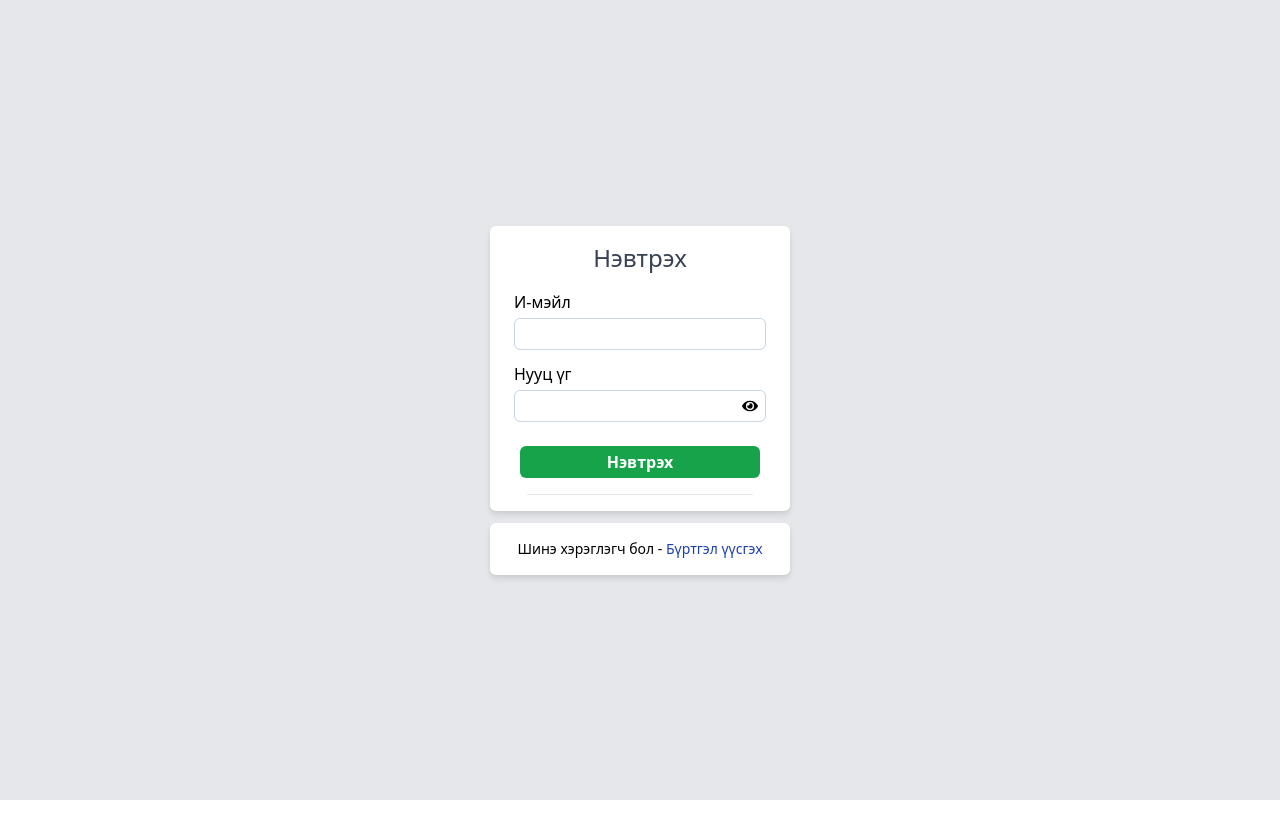
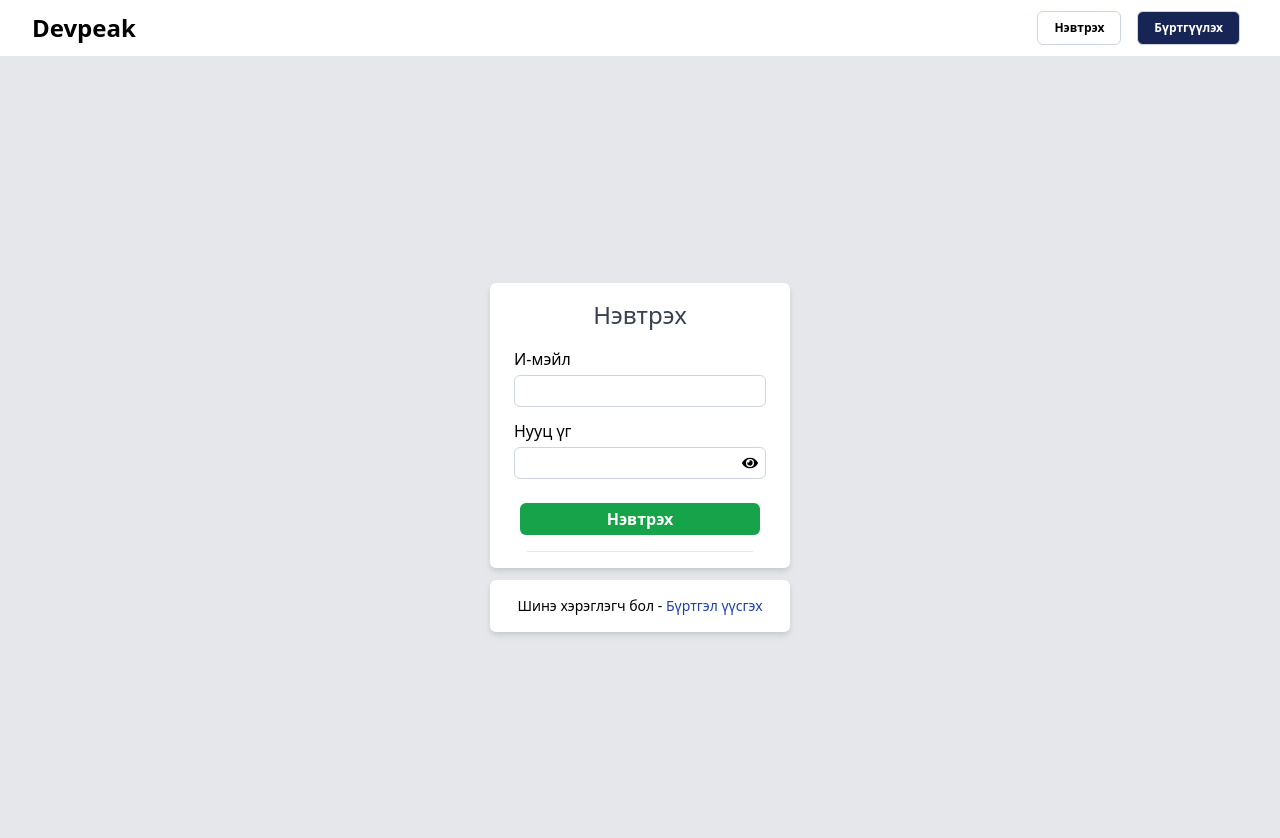
Before and after one commit to Eruka14/Devpeak, a React (Vite) app in the folder client/: page /login in a window 1280 px wide. Shown: the top 838 px of the page. Before the commit the page ends 800 px from the top, so only its background shows below. Built offline with nearby package versions, Linux system fonts and the light colour scheme.

Commit message:
register latest change
pop up hiihees omnoh commit

```diff
--- /dev/null
+++ b/client/src/components/Mybutton.jsx
@@ -0,0 +1,13 @@
+import React from "react";
+
+const Mybutton = (props) => {
+  return (
+    <button
+      className={`border-[1px] border-slate-300 rounded-md py-2 px-4 m-2 text-sm font-semibold ${props.style} text-xs`}
+    >
+      {props.children}
+    </button>
+  );
+};
+
+export default Mybutton;
--- /dev/null
+++ b/client/src/components/Navbar.jsx
@@ -0,0 +1,32 @@
+import React from "react";
+import { Link } from "react-router-dom";
+import Mybutton from "./Mybutton";
+
+const Navbar = () => {
+  return (
+    <div className="border-b-[1px] border-slate-200 w-full">
+      <div className="max-w-[1280px] mx-auto px-4 sm:px-6 lg:px-8 flex items-center h-14 justify-between">
+        <Link to="/">
+          <h1 className="text-lg font-bold sm:text-2xl px-2 sm:px-0 cursor-pointer">
+            Devpeak
+          </h1>
+        </Link>
+        <div className="flex justify-end w-full sm:w-auto">
+          <Link to="/login">
+            {" "}
+            <Mybutton style="hover:bg-slate-800 hover:text-white ease-in-out duration-300">
+              Нэвтрэх
+            </Mybutton>
+          </Link>
+          <Link to="/register">
+            <Mybutton style="bg-blue-950 text-white hover:bg-blue-800 hover:text-white ease-in-out duration-300">
+              Бүртгүүлэх
+            </Mybutton>
+          </Link>
+        </div>
+      </div>
+    </div>
+  );
+};
+
+export default Navbar;
--- a/client/src/pages/IndexPage.jsx
+++ b/client/src/pages/IndexPage.jsx
@@ -1,7 +1,12 @@
 import React from "react";
+import Navbar from "../components/Navbar";
 
 const indexPage = () => {
-  return <div>indexPage</div>;
+  return (
+    <div>
+      <Navbar />
+    </div>
+  );
 };
 
 export default indexPage;
--- a/client/src/pages/loginPage.jsx
+++ b/client/src/pages/loginPage.jsx
@@ -1,6 +1,7 @@
 import React, { useState } from "react";
 import { Link } from "react-router-dom";
 import usePasswordToggle from "../hooks/usePasswordToggle";
+import Navbar from "../components/Navbar";
 
 const LoginPage = () => {
   const [PasswordInputType, ToggleIcon] = usePasswordToggle();
@@ -16,6 +17,8 @@ const LoginPage = () => {
     setInputs((prev) => ({ ...prev, [e.target.name]: e.target.value }));
   };
   return (
+    <>
+      <Navbar />
       <div className="flex justify-center items-center h-screen bg-gray-200">
         <form action="">
           <div className="bg-white px-6 pt-4 pb-4 rounded-md w-[300px] drop-shadow-md">
@@ -57,7 +60,7 @@ const LoginPage = () => {
             <div className="flex justify-center">
               <button
                 type="submit"
-              className="block w-[95%] bg-green-600 rounded-md py-1 mt-6 font-bold text-white mb-2 hover:bg-green-500"
+                className="block w-[95%] bg-green-600 rounded-md py-1 mt-6 font-bold text-white mb-2 hover:bg-green-500 ease-in-out duration-300"
               >
                 Нэвтрэх
               </button>
@@ -74,12 +77,15 @@ const LoginPage = () => {
             <p className="text-sm text-center">
               Шинэ хэрэглэгч бол -{" "}
               <Link to="/register">
-              <span className="text-blue-800 font-medium">Бүртгэл үүсгэх</span>
+                <span className="text-blue-800 font-medium hover:text-blue-500 ">
+                  Бүртгэл үүсгэх
+                </span>
               </Link>
             </p>
           </div>
         </form>
       </div>
+    </>
   );
 };
 
--- a/client/src/pages/registerPage.jsx
+++ b/client/src/pages/registerPage.jsx
@@ -2,6 +2,7 @@ import React, { useState } from "react";
 import { Link } from "react-router-dom";
 import axios from "axios";
 import usePasswordToggle from "../hooks/usePasswordToggle";
+import Navbar from "../components/Navbar";
 
 const LoginPage = () => {
   // Нууц үг нуух болон харах icon
@@ -21,15 +22,18 @@ const LoginPage = () => {
 
   // Хэрэглэгчийн оруулсан мэдээллийг өгөгдлийн санруу дамжуулах
   const handleClick = async (e) => {
-    e.preventDefault();
+    // e.preventDefault();
     try {
       await axios.post("http://localhost:8000/api/auth/register", Inputs);
+      setInputs({ username: "", email: "", password: "" });
     } catch (Err) {
       setErr(Err.response.data);
     }
   };
   console.log(Err);
   return (
+    <>
+      <Navbar />
       <div className="flex justify-center items-center h-screen bg-gray-200">
         <form action="">
           <div className="bg-white px-6 pt-4 pb-4 rounded-md w-[300px] drop-shadow-md">
@@ -83,7 +87,7 @@ const LoginPage = () => {
             <div className="flex justify-center">
               <button
                 type="submit"
-              className="block w-[95%] bg-green-600 rounded-md py-1 mt-6 font-bold text-white mb-2 hover:bg-green-500"
+                className="block w-[95%] bg-green-600 rounded-md py-1 mt-6 font-bold text-white mb-2 hover:bg-green-500 ease-in-out duration-300"
                 onClick={handleClick}
               >
                 Бүртгүүлэх
@@ -99,6 +103,7 @@ const LoginPage = () => {
           </div>
         </form>
       </div>
+    </>
   );
 };
 
```
Lines whose indentation alone changed are shown as unchanged.
